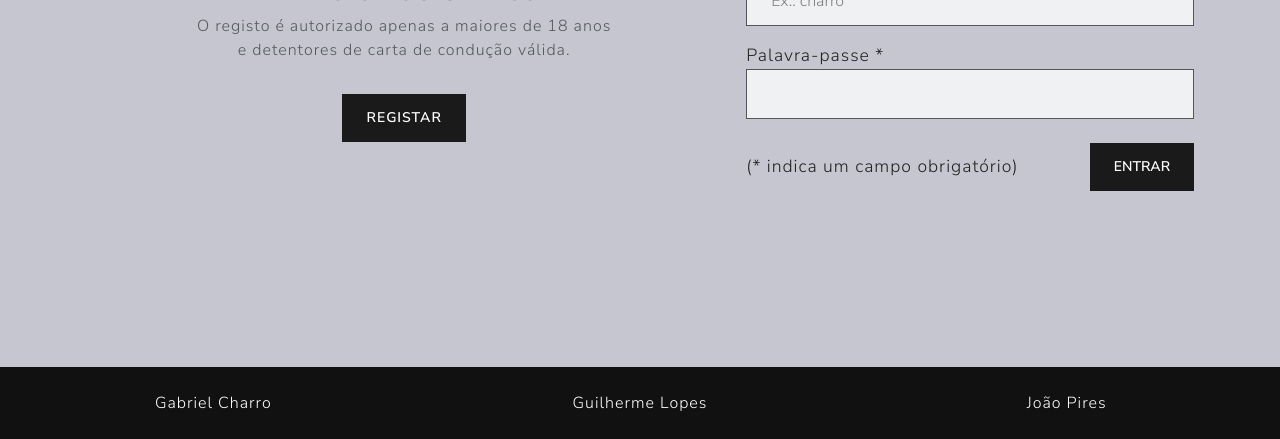
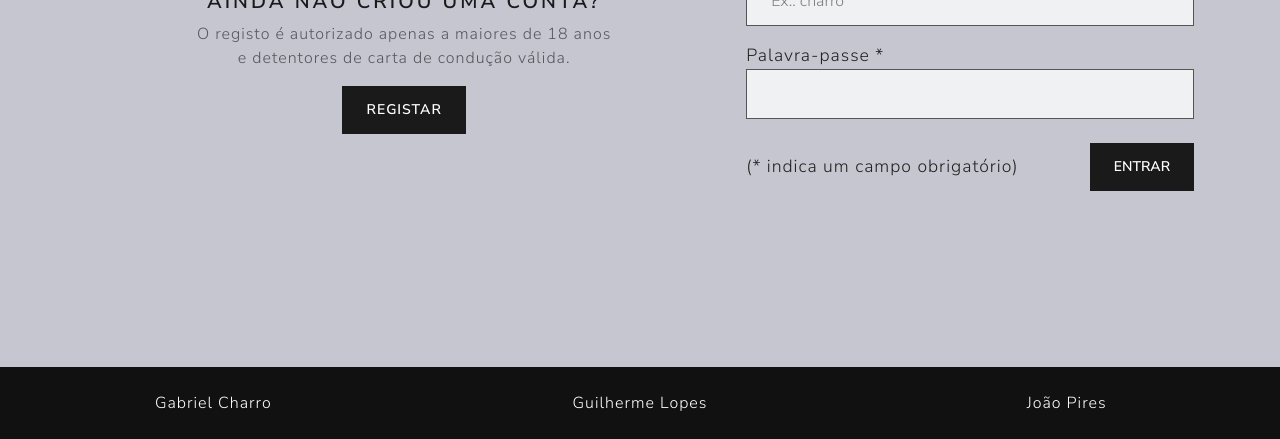
Before and after one commit to guilhermejmlopes/rent-a-ride-node, a website: page public/login.html in a window 1280 px wide. Shown: the part 361-800 px from the top of the page. Drawn offline with nearby package versions, Linux system fonts and the light colour scheme; no server answers.

Commit message:
Small change on login.html

```diff
--- a/public/login.html
+++ b/public/login.html
@@ -54,7 +54,7 @@
 	<div class="container-fluid d-flex justify-content-center align-items-center" style="background-color: #C5C6D0; min-height: 100vh;">
 		<div class="container" style="padding: 2vh;">
 			<div class="row d-flex flex-column flex-md-row align-items-center">
-				<div class="col-md-7 d-flex flex-column align-items-center mb-5 mb-md-0" style="padding: 2vh;">
+				<div class="col-md-7 d-flex flex-column align-items-center mb-4 mb-md-0" style="padding: 2vh;">
 					<div class="row">
 						<h1>Bem-vindo ao RENT-A-RIDE!</h1>
 					</div>
@@ -65,7 +65,7 @@
 						<p>O registo é autorizado apenas a maiores de 18 anos<br>e detentores de carta de condução válida.</p>
 					</div>
 					<div style="text-align: center;">
-						<a href="registo.html" class="btn btn-primary" style="margin-top: 2vh;">Registar</a>
+						<a href="registo.html" class="btn btn-primary">Registar</a>
 					</div>
 				</div>
 				<div class="col-md-5 d-flex flex-column align-items-center" style="padding: 2vh;">
```
Also changed, not shown: public/registo.html (+0 -3 lines).
